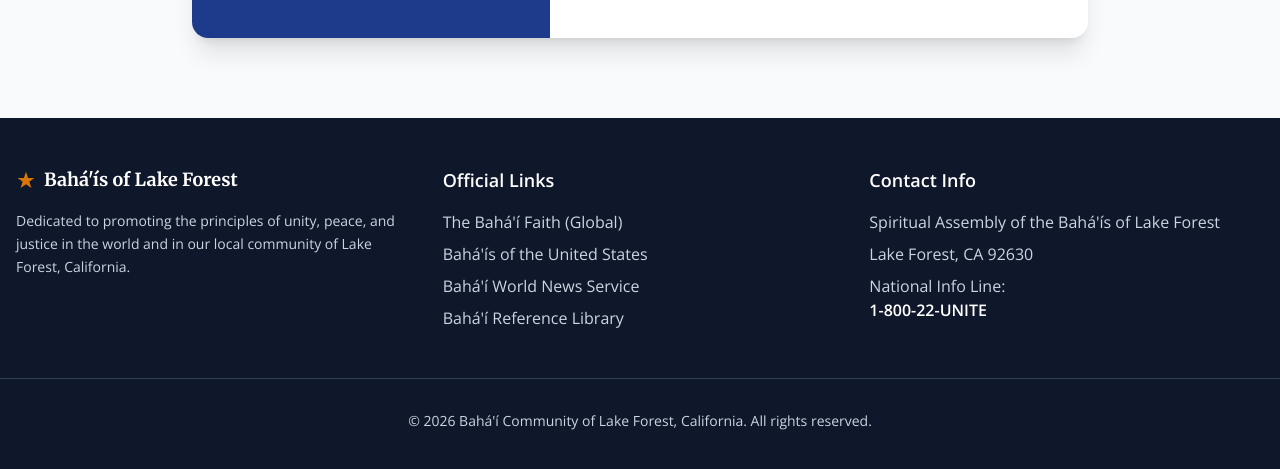
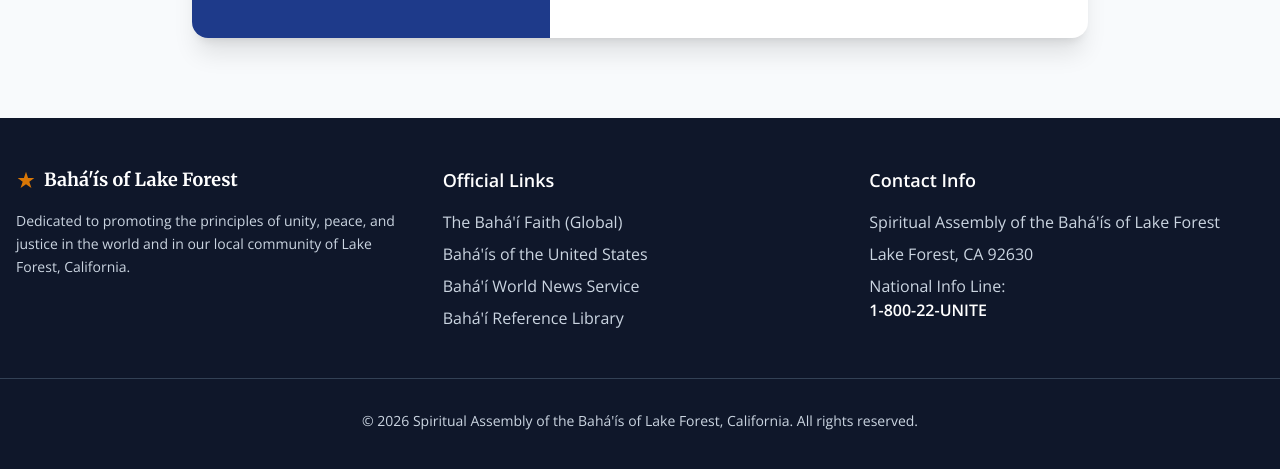
Before and after one commit to mapanahi/lakeforestcabahais, a plain HTML site: page index.html in a window 1280 px wide. Shown: the part 3021-3490 px from the top of the page. Drawn offline with nearby package versions, Linux system fonts and the light colour scheme.

Commit message:
update copy

```diff
--- a/index.html
+++ b/index.html
@@ -223,7 +223,7 @@
             </div>
         </div>
         <div class="max-w-7xl mx-auto px-4 mt-12 pt-8 border-t border-slate-700 text-sm text-center">
-            <p>&copy; 2026 Bahá'í Community of Lake Forest, California. All rights reserved.</p>
+            <p>&copy; 2026 Spiritual Assembly of the Bahá'ís of Lake Forest, California. All rights reserved.</p>
         </div>
     </footer>
 
```
